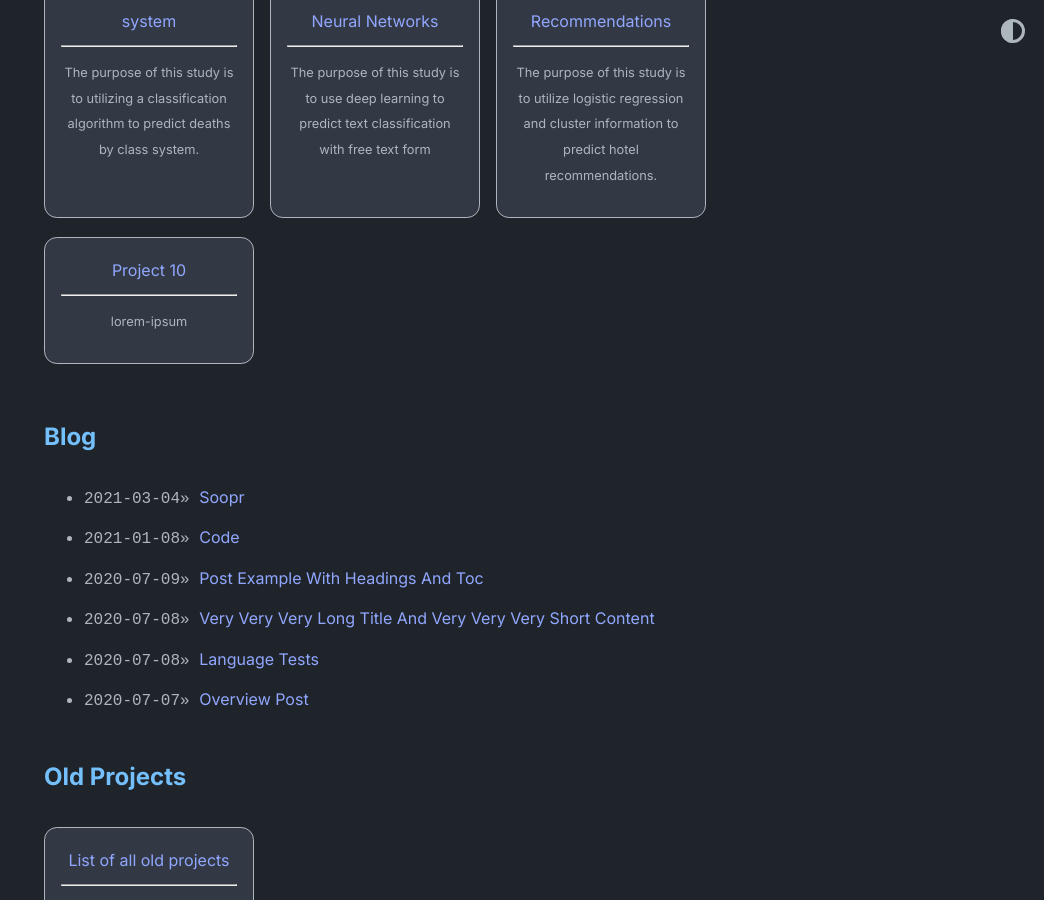
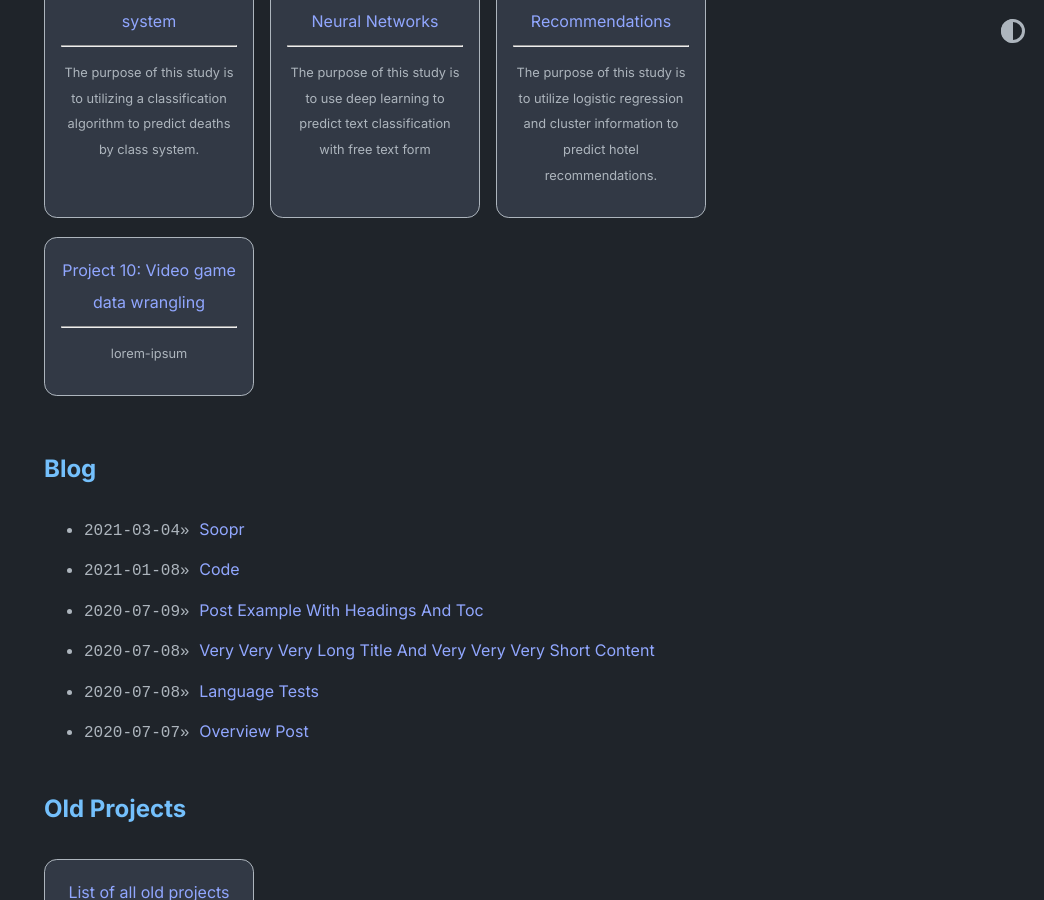
Before and after one commit to Josef9154/JRochelle_Portfolio, a Jekyll site: the page built from index.md, in a window 1280 px wide and 900 px high, scrolled down 1108 px. Shown: the whole window, without its empty margins (236-1280 px from the left). Built offline with Jekyll 4.4.1, drawn with Linux system fonts in a browser that asks for light colours.

Commit message:
home.yml: updated title in project_entries

```diff
--- a/_data/home.yml
+++ b/_data/home.yml
@@ -50,7 +50,7 @@ project_entries:
     desc: >-
       The purpose of this study is to utilize logistic regression and cluster
       information to predict hotel recommendations.
-  - title: Project 10
+  - title: 'Project 10: Video game data wrangling'
     url: lorem-ipsum
     desc: lorem-ipsum
 old_project_entries:
```
